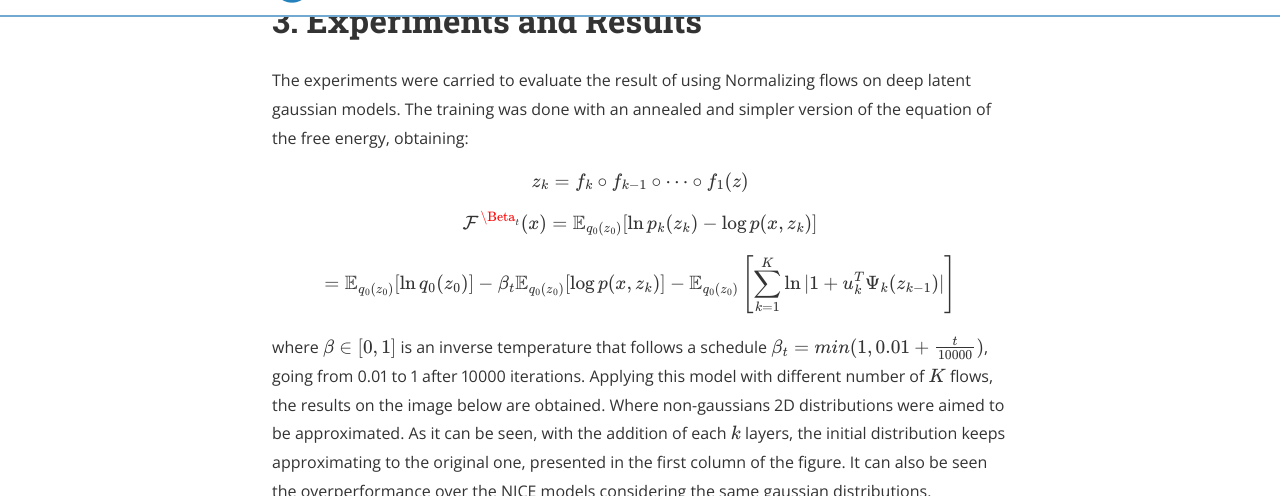
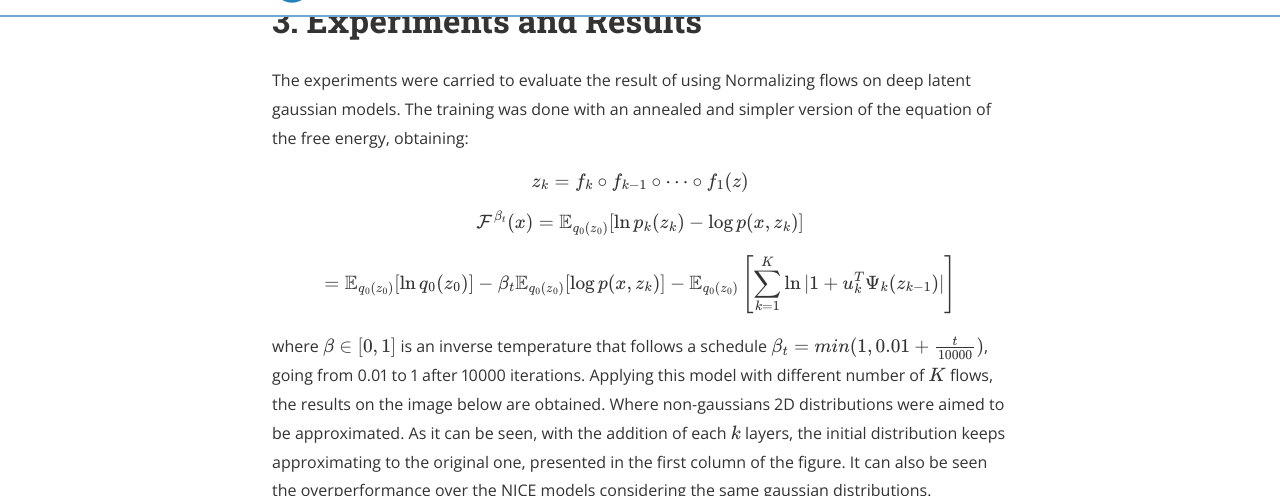
Before and after one commit to deep-generative-models-AIM5036/deep-generative-models-AIM5036.github.io, a Jekyll site: the page built from _posts/2022-11-12-NormalizingFlows.md, in a window 1280 px wide and 900 px high, scrolled down 10076 px, cut to the strip 49-545 px from the top of the window. Built offline with Jekyll 4.4.1, drawn with Linux system fonts in a browser that asks for light colours; nearby versions of some CDN libraries; formulas are drawn with MathJax 3.

```diff
--- a/_posts/2022-11-12-NormalizingFlows.md
+++ b/_posts/2022-11-12-NormalizingFlows.md
@@ -217,7 +217,7 @@ The experiments were carried to evaluate the result of using Normalizing flows o
 
 $$z_k = f_k \circ f_{k-1} \circ \cdots \circ f_1(z)$$
 
-$$\mathcal{F}^{\Beta _t}(x) = \mathbb{E}_{q_0(z_0)}[\ln p_k(z_k) -\log p(x,z_k)]$$
+$$\mathcal{F}^{\beta _t}(x) = \mathbb{E}_{q_0(z_0)}[\ln p_k(z_k) -\log p(x,z_k)]$$
 
 $$= \mathbb{E}_{q_0(z_0)}[\ln q_0(z_0)] - \beta _t \mathbb{E}_{q_0(z_0)}[\log p(x,z_k)] - \mathbb{E}_{q_0(z_0)}\left [ \sum _{k=1}^K \ln|1+u_k^T\Psi _k(z_{k-1})| \right]$$
 
```
